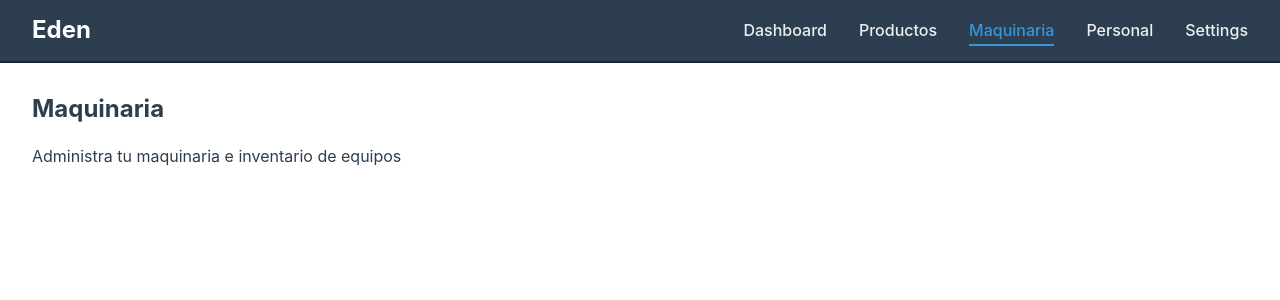
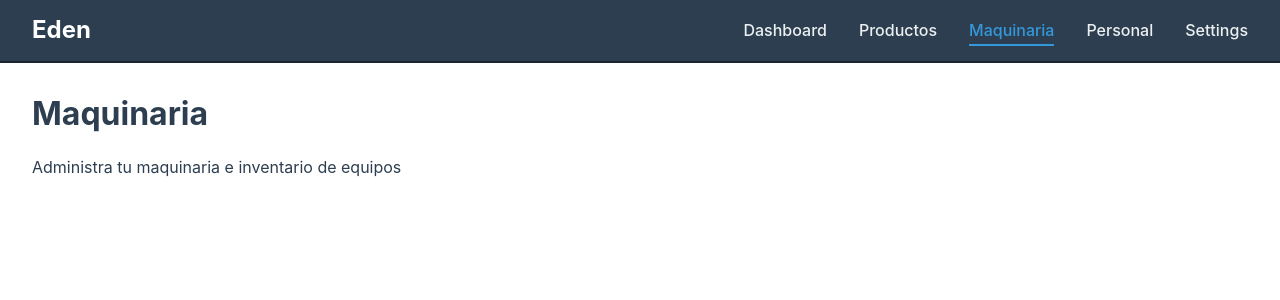
Before and after one commit to sarbelaezc/Eden_Frontend, an Angular app: page /dashboard/machinery in a window 1280 px wide. Shown: the top 300 px of the page. Built offline with nearby package versions, Linux system fonts and the light colour scheme.

Commit message:
fix: cambiar encabezados de h2 a h1 en los componentes de maquinaria, personal y productos

```diff
--- a/src/app/features/dashboard/components/machinery/machinery.component.html
+++ b/src/app/features/dashboard/components/machinery/machinery.component.html
@@ -1,4 +1,4 @@
 <div class="machinery-container">
-  <h2>Maquinaria</h2>
+  <h1>Maquinaria</h1>
   <p>Administra tu maquinaria e inventario de equipos</p>
 </div>
--- a/src/app/features/dashboard/components/personnel/personnel.component.html
+++ b/src/app/features/dashboard/components/personnel/personnel.component.html
@@ -1,4 +1,4 @@
 <div class="personnel-container">
-  <h2>Personal</h2>
+  <h1>Personal</h1>
   <p>Gestiona el personal de tu empresa</p>
 </div>
--- a/src/app/features/dashboard/components/products/products.component.html
+++ b/src/app/features/dashboard/components/products/products.component.html
@@ -1,4 +1,4 @@
 <div class="products-container">
-  <h2>Productos</h2>
+  <h1>Productos</h1>
   <p>Gestiona los productos de tu negocio</p>
 </div>
```
